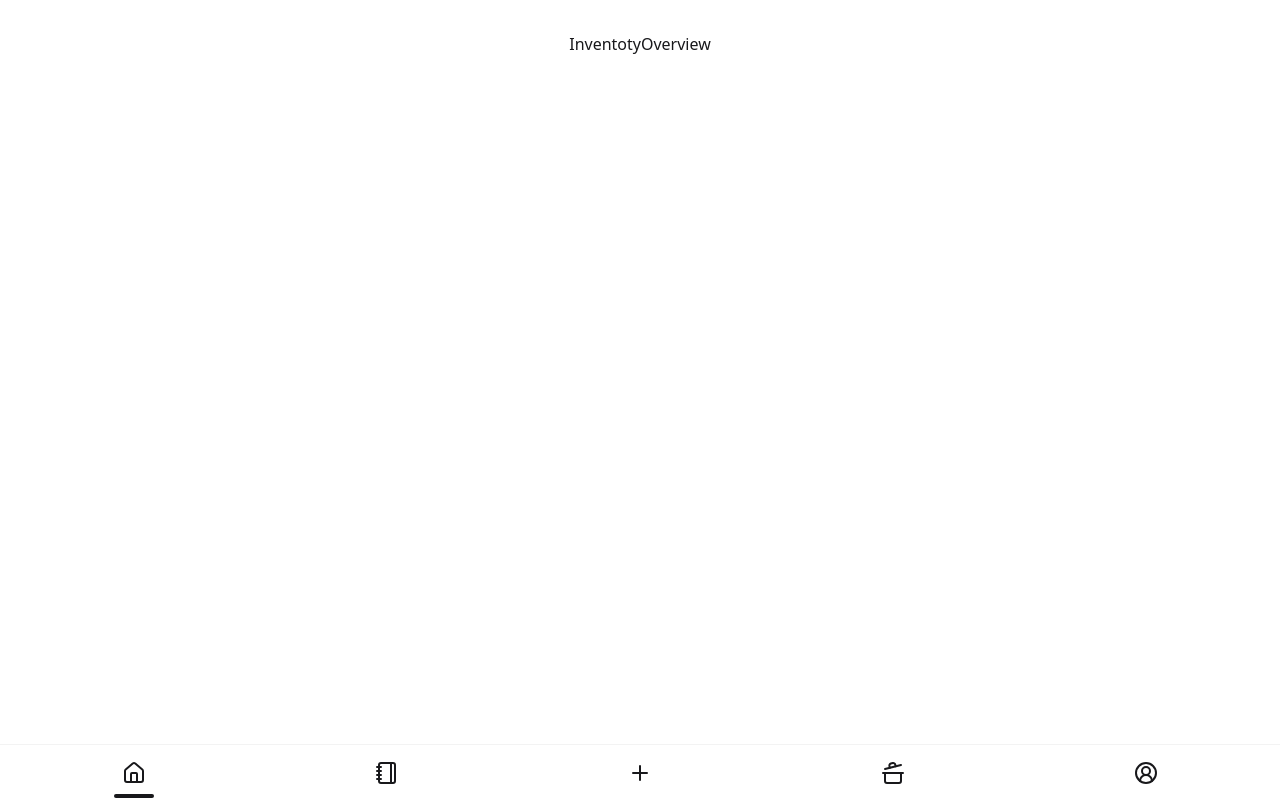
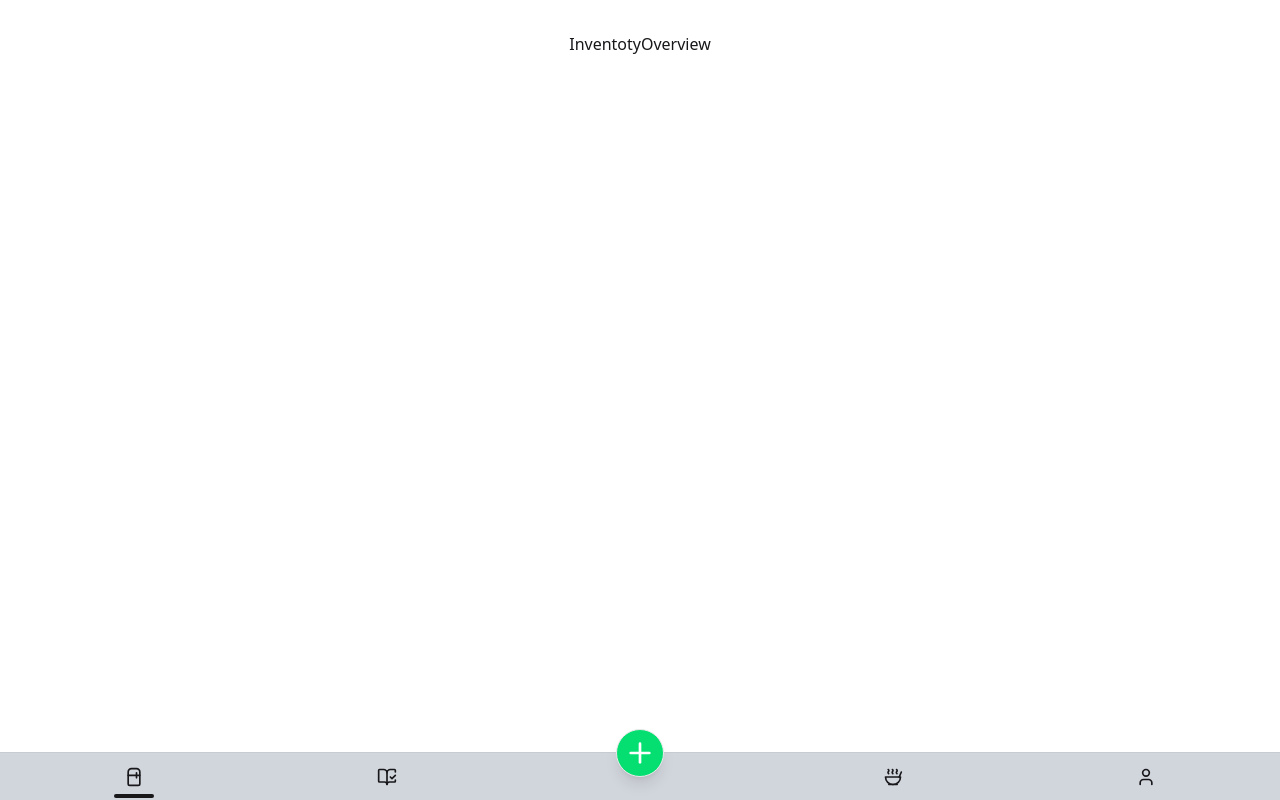
Before and after one commit to jadeste1n/mealpal-frontend, a React (Vite) app: page / in a window 1280 px wide. Built offline with nearby package versions, Linux system fonts and the light colour scheme.

Commit message:
Updated BottomNav

```diff
--- a/src/components/general/BottomNav.jsx
+++ b/src/components/general/BottomNav.jsx
@@ -1,51 +1,58 @@
-import {
-	House,
-	Notebook,
-	Plus,
-	CookingPot,
-	CircleUserRound,
-} from "lucide-react";
-import { NavLink, useLocation } from "react-router-dom";
-
-/*<meta name="viewport" content="viewport-fit=cover">is required for responsivness of the dock in iOS.*/
+import { Link, useLocation } from "react-router-dom";
+import { Refrigerator, BookOpenCheck, Soup, User, Plus } from "lucide-react";
 
 const BottomNav = () => {
-	const location = useLocation();
-	const path = location.pathname;
+  const { pathname } = useLocation();
 
-	return (
-		<div className="dock dock-sm">
-			<button className={path === "/" ? "dock-active" : ""}>
-				<NavLink to="/">
-					<House />
-				</NavLink>
-			</button>
+  return (
+    <div className="fixed bottom-0 left-0 right-0 z-50">
+      <div className="dock dock-xs bg-gray-300 relative">
+        {/* Floating Action Button inside the dock */}
+        <div className="absolute -top-6 left-1/2 transform -translate-x-1/2 z-10">
+          <Link to="/search">
+            <button className="btn btn-lg btn-circle bg-green-400 text-white hover:bg-green-500 shadow-lg">
+              <Plus className="w-8 h-8" />
+            </button>
+          </Link>
+        </div>
 
-			<button className={path === "/diary" ? "dock-active" : ""}>
-				<NavLink to="/diary">
-					<Notebook />
-				</NavLink>
-			</button>
-
-			<button className={path === "/search" ? "dock-active" : ""}>
-				<NavLink to="/search">
-					<Plus />
-				</NavLink>
-			</button>
-
-			<button className={path === "/recipes" ? "dock-active" : ""}>
-				<NavLink to="/recipes">
-					<CookingPot />
-				</NavLink>
-			</button>
-
-			<button className={path === "/account" ? "dock-active" : ""}>
-				<NavLink to="/account">
-					<CircleUserRound />
-				</NavLink>
-			</button>
-		</div>
-	);
+        {/* Dock Items */}
+        <Link
+          to="/"
+          className={`btn-ghost btn-sm rounded-btn ${
+            pathname === "/" ? "dock-active" : ""
+          }`}
+        >
+          <Refrigerator className="w-5 h-5" />
+        </Link>
+        <Link
+          to="/diary"
+          className={`btn-ghost rounded-btn ${
+            pathname === "/diary" ? "dock-active" : ""
+          }`}
+        >
+          <BookOpenCheck className="w-5 h-5" />
+        </Link>
+        <div className="w-12" />
+        <Link
+          to="/recipes"
+          className={`btn-ghost rounded-btn ${
+            pathname === "/recipes" ? "dock-active" : ""
+          }`}
+        >
+          <Soup className="w-5 h-5" />
+        </Link>
+        <Link
+          to="/account"
+          className={`btn-ghost rounded-btn ${
+            pathname === "/account" ? "dock-active" : ""
+          }`}
+        >
+          <User className="w-5 h-5" />
+        </Link>
+      </div>
+    </div>
+  );
 };
 
 export default BottomNav;
```
